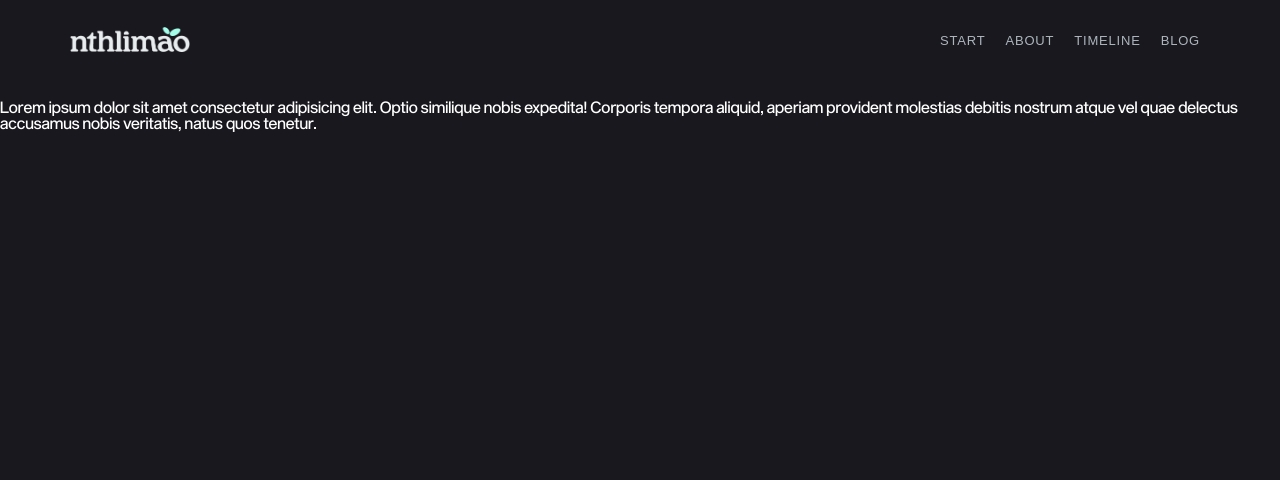
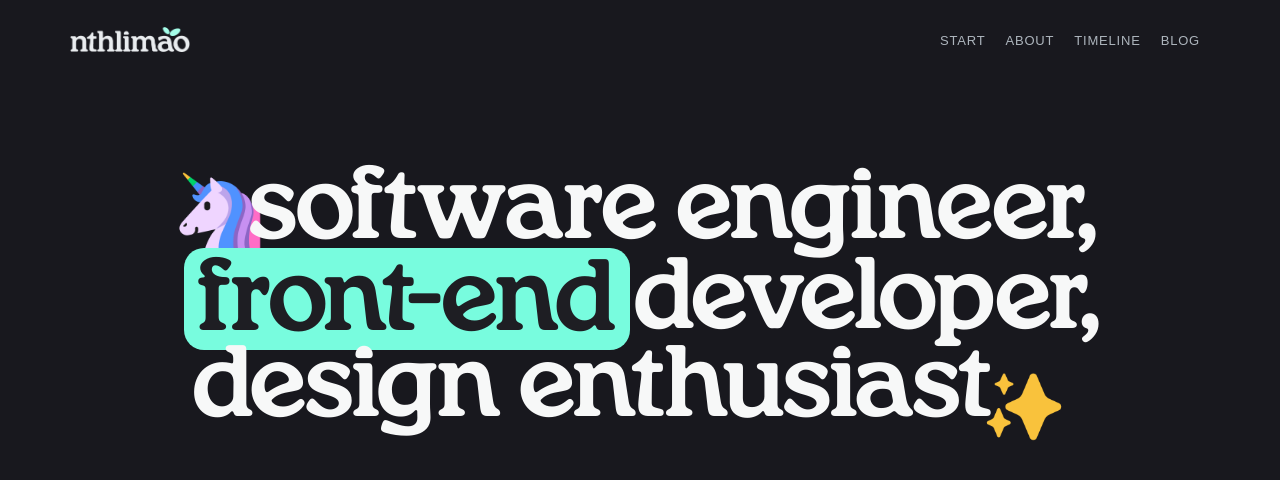
Before and after one commit to Nthlimao/nthlimao.github.io, a Next.js app: page / in a window 1280 px wide. Shown: the top 480 px of the page. Built offline with nearby package versions, Linux system fonts and the light colour scheme.

Commit message:
:sparkles: feat: created HeroBanner component

```diff
--- a/src/app/page.tsx
+++ b/src/app/page.tsx
@@ -1,13 +1,12 @@
+"use client";
+
+import HeroBanner from "@/components/HeroBanner/HeroBanner";
+
 const Index = () => {
   return (
-    <main>
-      <p>
-        Lorem ipsum dolor sit amet consectetur adipisicing elit. Optio similique
-        nobis expedita! Corporis tempora aliquid, aperiam provident molestias
-        debitis nostrum atque vel quae delectus accusamus nobis veritatis, natus
-        quos tenetur.
-      </p>
-    </main>
+    <div>
+      <HeroBanner />
+    </div>
   );
 };
 
--- /dev/null
+++ b/src/components/HeroBanner/HeroBanner.styles.ts
@@ -0,0 +1,183 @@
+import styled from "styled-components";
+
+const HeroBannerStyles = styled.div`
+  position: relative;
+  display: flex;
+  justify-content: center;
+  padding-top: 60px;
+  padding-bottom: 60px;
+`;
+
+export const HeroBannerTitle = styled.h1`
+  display: inline-block;
+  color: ${(props) => props.theme.color.neutralLightest};
+  font-family: "Henrietta";
+  font-size: 24px;
+  font-weight: 400;
+
+  @media only screen and (min-width: 375px) {
+    font-size: 30px;
+    font-weight: 500;
+  }
+
+  @media only screen and (min-width: 425px) {
+    font-size: 36px;
+  }
+
+  @media only screen and (min-width: 700px) {
+    font-size: 64px;
+  }
+  @media only screen and (min-width: 870px) {
+    font-size: 82px;
+  }
+
+  @media only screen and (min-width: 1024px) {
+    font-size: 98px;
+  }
+`;
+
+export const HeroBannerTitleRow = styled.span`
+  position: relative;
+  display: flex;
+  align-items: center;
+  &:nth-child(1) {
+    margin-left: 28px;
+    @media only screen and (min-width: 375px) {
+      margin-left: 32px;
+    }
+    @media only screen and (min-width: 425px) {
+      margin-left: 36px;
+    }
+    @media only screen and (min-width: 700px) {
+      margin-left: 60px;
+    }
+    @media only screen and (min-width: 870px) {
+      margin-left: 70px;
+    }
+  }
+  &:nth-child(2) {
+    margin-top: -2px;
+    margin-bottom: -2px;
+    @media only screen and (min-width: 425px) {
+      margin-top: -5px;
+      margin-bottom: -6px;
+    }
+    @media only screen and (min-width: 870px) {
+      margin-top: -10px;
+      margin-bottom: -12px;
+    }
+  }
+  &:nth-child(3) {
+    display: inline-flex;
+    padding-left: 18px;
+    @media only screen and (min-width: 870px) {
+      padding-left: 12px;
+    }
+  }
+`;
+
+export const TitleMarked = styled.span`
+  padding: 2px 8px 0;
+  color: ${(props) => props.theme.color.neutralDarkMedium};
+  background-color: ${(props) => props.theme.color.RaibownFirst};
+  border-radius: 6px;
+  margin: 0 4px;
+
+  @media only screen and (min-width: 700px) {
+    border-radius: 12px;
+    padding: 4px 14px 0;
+  }
+
+  @media only screen and (min-width: 870px) {
+    border-radius: 20px;
+  }
+`;
+
+export const SparklesIcon = styled.span`
+  position: absolute;
+  top: 8px;
+  right: 2px;
+  width: 21px;
+  height: 21px;
+  transform: translateX(100%);
+  background-image: url("/assets/images/sparkles.png");
+  background-size: contain;
+  background-position: 0 0;
+  z-index: 2;
+
+  @media only screen and (min-width: 375px) {
+    width: 28px;
+    height: 28px;
+  }
+
+  @media only screen and (min-width: 425px) {
+    top: 12px;
+    width: 26px;
+    height: 26px;
+  }
+
+  @media only screen and (min-width: 700px) {
+    top: 24px;
+    right: 10px;
+    width: 56px;
+    height: 56px;
+  }
+
+  @media only screen and (min-width: 870px) {
+    width: 72px;
+    height: 72px;
+  }
+
+  @media only screen and (min-width: 1024px) {
+    width: 88px;
+    height: 88px;
+  }
+`;
+
+export const UnicornIcon = styled.span`
+  position: absolute;
+  top: 4px;
+  left: 4px;
+  width: 32px;
+  height: 32px;
+  transform: translateY(-100%);
+  background-image: url("/assets/images/unicorn.png");
+  background-size: contain;
+  background-position: 0 0;
+  z-index: -1;
+
+  @media only screen and (min-width: 375px) {
+    width: 36px;
+    height: 36px;
+  }
+
+  @media only screen and (min-width: 425px) {
+    top: 4px;
+    left: 4px;
+    width: 42px;
+    height: 42px;
+  }
+
+  @media only screen and (min-width: 700px) {
+    top: 7px;
+    left: 7px;
+    width: 72px;
+    height: 72px;
+  }
+
+  @media only screen and (min-width: 870px) {
+    top: 10px;
+    left: 0;
+    width: 82px;
+    height: 82px;
+  }
+
+  @media only screen and (min-width: 1024px) {
+    top: 15px;
+    left: -10px;
+    width: 98px;
+    height: 98px;
+  }
+`;
+
+export default HeroBannerStyles;
--- /dev/null
+++ b/src/components/HeroBanner/HeroBanner.tsx
@@ -0,0 +1,27 @@
+import HeroBannerStyles, {
+  HeroBannerTitle,
+  HeroBannerTitleRow,
+  SparklesIcon,
+  TitleMarked,
+  UnicornIcon,
+} from "./HeroBanner.styles";
+
+const HeroBanner = () => {
+  return (
+    <HeroBannerStyles className="container container-lg">
+      <HeroBannerTitle>
+        <HeroBannerTitleRow>software engineer,</HeroBannerTitleRow>
+        <HeroBannerTitleRow>
+          <UnicornIcon />
+          <TitleMarked>front-end</TitleMarked> developer,
+        </HeroBannerTitleRow>
+        <HeroBannerTitleRow>
+          design enthusiast
+          <SparklesIcon />
+        </HeroBannerTitleRow>
+      </HeroBannerTitle>
+    </HeroBannerStyles>
+  );
+};
+
+export default HeroBanner;
```
Also changed, not shown: public/assets/images/sparkles.png (added), public/assets/images/unicorn.png (added).
